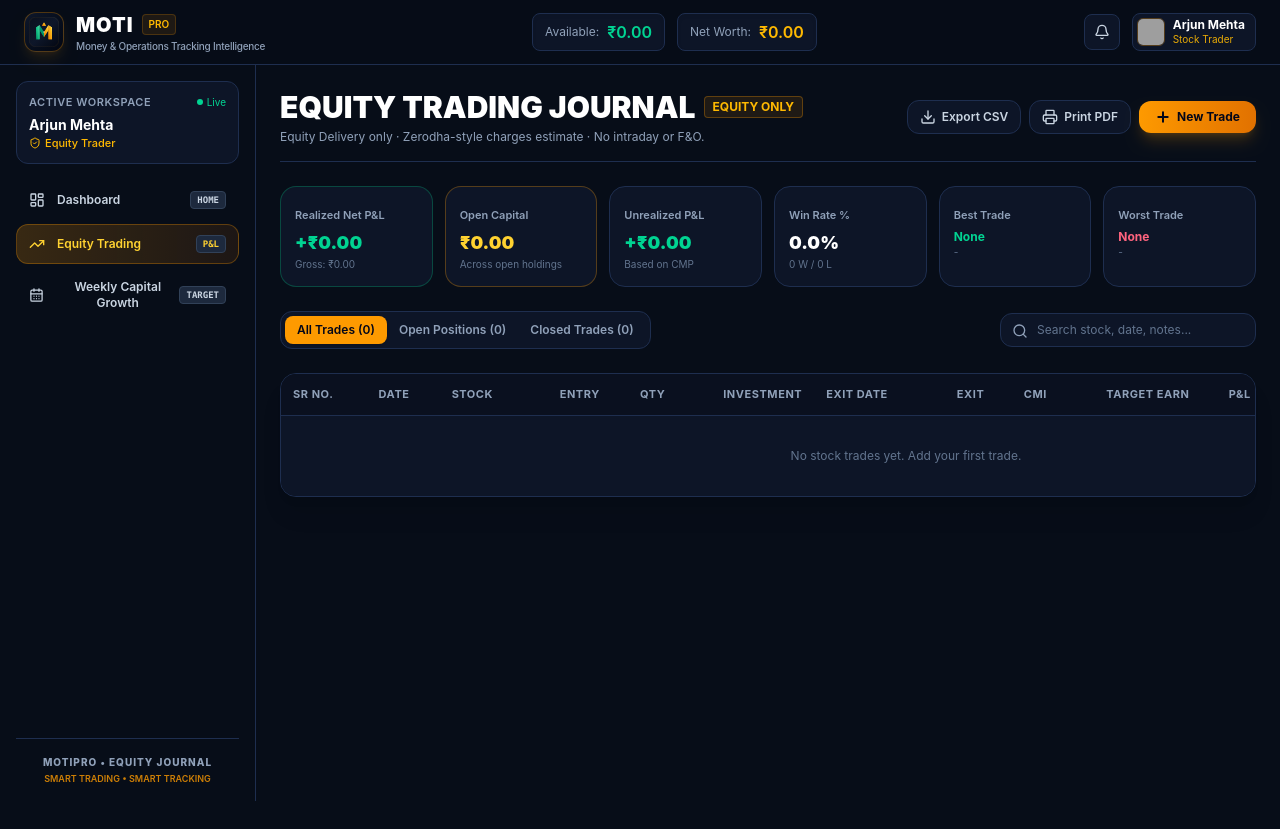
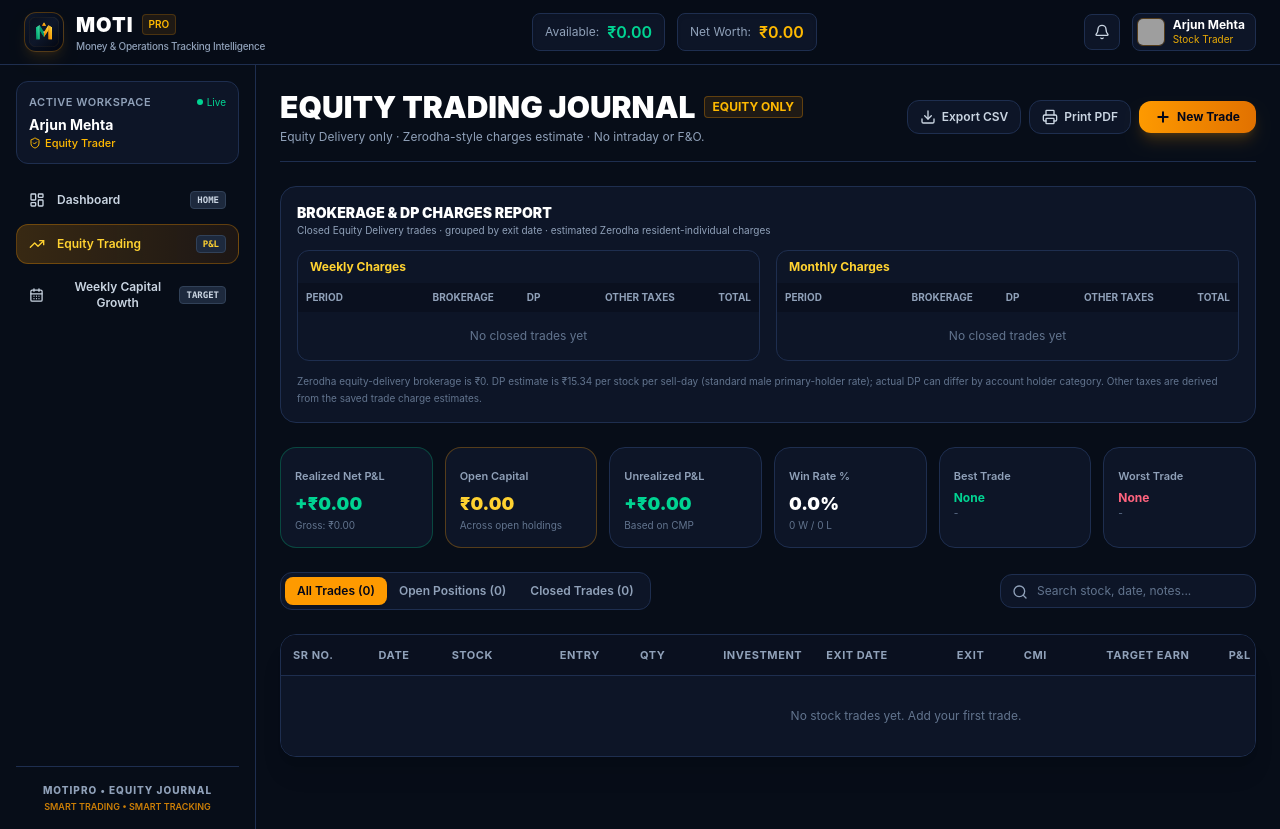
Before and after one commit to aarthak21-beep/MOTI-Money-Tracking-, a React (Vite) app: page / in a window 1280 px wide. Both pictures are taken after a click on the button 520 px from the left and 431 px from the top of the page. Before the commit the page ends 801 px from the top, so only its background shows below. Built offline with nearby package versions, Linux system fonts and the light colour scheme; grey boxes are pictures that could not be loaded.

Commit message:
Add weekly and monthly brokerage DP charge reports

```diff
--- a/src/views/StockTradingView.tsx
+++ b/src/views/StockTradingView.tsx
@@ -170,6 +170,49 @@
       bestTrade,
       worstTrade,
     };
+  }, [trades]);
+
+  // Weekly and monthly charge summaries for closed equity delivery trades.
+  const chargeReports = useMemo(() => {
+    const parseDate = (value?: string) => {
+      if (!value) return null;
+      const [day, month, year] = value.split('-').map(Number);
+      if (!day || !month || !year) return null;
+      return new Date(year, month - 1, day);
+    };
+    const closed = trades.filter((trade) => trade.status === 'CLOSED' && trade.exitDate);
+    const aggregate = (period: 'week' | 'month') => {
+      const buckets = new Map<string, { label: string; brokerage: number; dp: number; statutory: number; total: number; dpKeys: Set<string> }>();
+      closed.forEach((trade) => {
+        const date = parseDate(trade.exitDate);
+        if (!date) return;
+        const key = period === 'month'
+          ? `${date.getFullYear()}-${String(date.getMonth() + 1).padStart(2, '0')}`
+          : (() => {
+              const start = new Date(date);
+              const day = (start.getDay() + 6) % 7;
+              start.setDate(start.getDate() - day);
+              return `${start.getFullYear()}-${String(start.getMonth() + 1).padStart(2, '0')}-${String(start.getDate()).padStart(2, '0')}`;
+            })();
+        const label = period === 'month'
+          ? date.toLocaleDateString('en-IN', { month: 'long', year: 'numeric' })
+          : (() => { const start = new Date(date); start.setDate(start.getDate() - ((start.getDay() + 6) % 7)); const end = new Date(start); end.setDate(end.getDate() + 6); return `${start.toLocaleDateString('en-IN')} – ${end.toLocaleDateString('en-IN')}`; })();
+        if (!buckets.has(key)) buckets.set(key, { label, brokerage: 0, dp: 0, statutory: 0, total: 0, dpKeys: new Set() });
+        const bucket = buckets.get(key)!;
+        const dpKey = `${trade.exitDate}|${trade.stockName.trim().toUpperCase()}`;
+        const hasDp = (Number(trade.otherCharges) || 0) >= 15.34;
+        const dpForTrade = hasDp ? 15.34 : 0;
+        bucket.brokerage += Number(trade.brokerage) || 0;
+        bucket.dpKeys.add(dpKey);
+        bucket.statutory += Math.max(0, (Number(trade.otherCharges) || 0) - dpForTrade);
+      });
+      return Array.from(buckets.entries()).map(([key, bucket]) => {
+        bucket.dp = bucket.dpKeys.size * 15.34;
+        bucket.total = bucket.brokerage + bucket.dp + bucket.statutory;
+        return { key, ...bucket };
+      }).sort((a, b) => b.key.localeCompare(a.key));
+    };
+    return { weekly: aggregate('week'), monthly: aggregate('month') };
   }, [trades]);
 
   // Filtered trades
@@ -461,6 +504,18 @@
           </button>
         </div>
       </div>
+
+      {/* Brokerage and DP charge reports */}
+      <section className="space-y-3 rounded-2xl border border-[#1e2e4f] bg-[#0d1527] p-4">
+        <div><h2 className="text-sm font-black text-white">BROKERAGE &amp; DP CHARGES REPORT</h2><p className="text-[10px] text-slate-400">Closed Equity Delivery trades · grouped by exit date · estimated Zerodha resident-individual charges</p></div>
+        <div className="grid gap-4 lg:grid-cols-2">
+          {([{ title: 'Weekly Charges', rows: chargeReports.weekly }, { title: 'Monthly Charges', rows: chargeReports.monthly }] as const).map((report) => <div key={report.title} className="overflow-x-auto rounded-xl border border-[#1e2e4f]">
+            <h3 className="px-3 py-2 text-xs font-bold text-amber-300">{report.title}</h3>
+            <table className="w-full min-w-[440px] text-xs"><thead><tr className="bg-[#0a101f] text-[10px] uppercase text-slate-400"><th className="px-2 py-2 text-left">Period</th><th className="px-2 py-2 text-right">Brokerage</th><th className="px-2 py-2 text-right">DP</th><th className="px-2 py-2 text-right">Other Taxes</th><th className="px-2 py-2 text-right">Total</th></tr></thead><tbody className="divide-y divide-[#1e2e4f]/60">{report.rows.length ? report.rows.map((row) => <tr key={row.key}><td className="px-2 py-2 text-slate-300">{row.label}</td><td className="px-2 py-2 text-right">{formatINR(row.brokerage)}</td><td className="px-2 py-2 text-right">{formatINR(row.dp)}</td><td className="px-2 py-2 text-right">{formatINR(row.statutory)}</td><td className="px-2 py-2 text-right font-bold text-amber-300">{formatINR(row.total)}</td></tr>) : <tr><td colSpan={5} className="px-2 py-4 text-center text-slate-500">No closed trades yet</td></tr>}</tbody></table>
+          </div>)}
+        </div>
+        <p className="text-[10px] leading-relaxed text-slate-500">Zerodha equity-delivery brokerage is ₹0. DP estimate is ₹15.34 per stock per sell-day (standard male primary-holder rate); actual DP can differ by account holder category. Other taxes are derived from the saved trade charge estimates.</p>
+      </section>
 
       {/* Stock Trading KPI Metrics */}
       <div className="grid grid-cols-2 gap-3 sm:grid-cols-4 lg:grid-cols-6">
```
